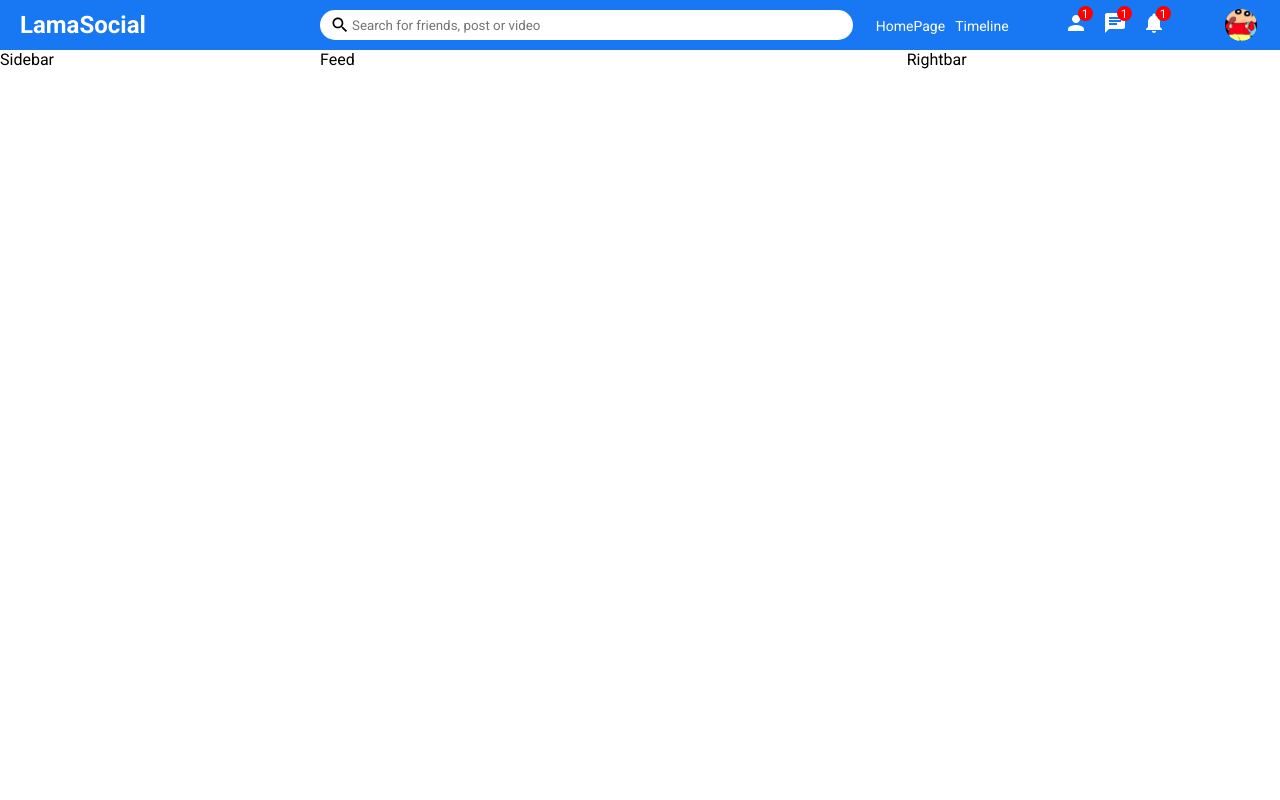
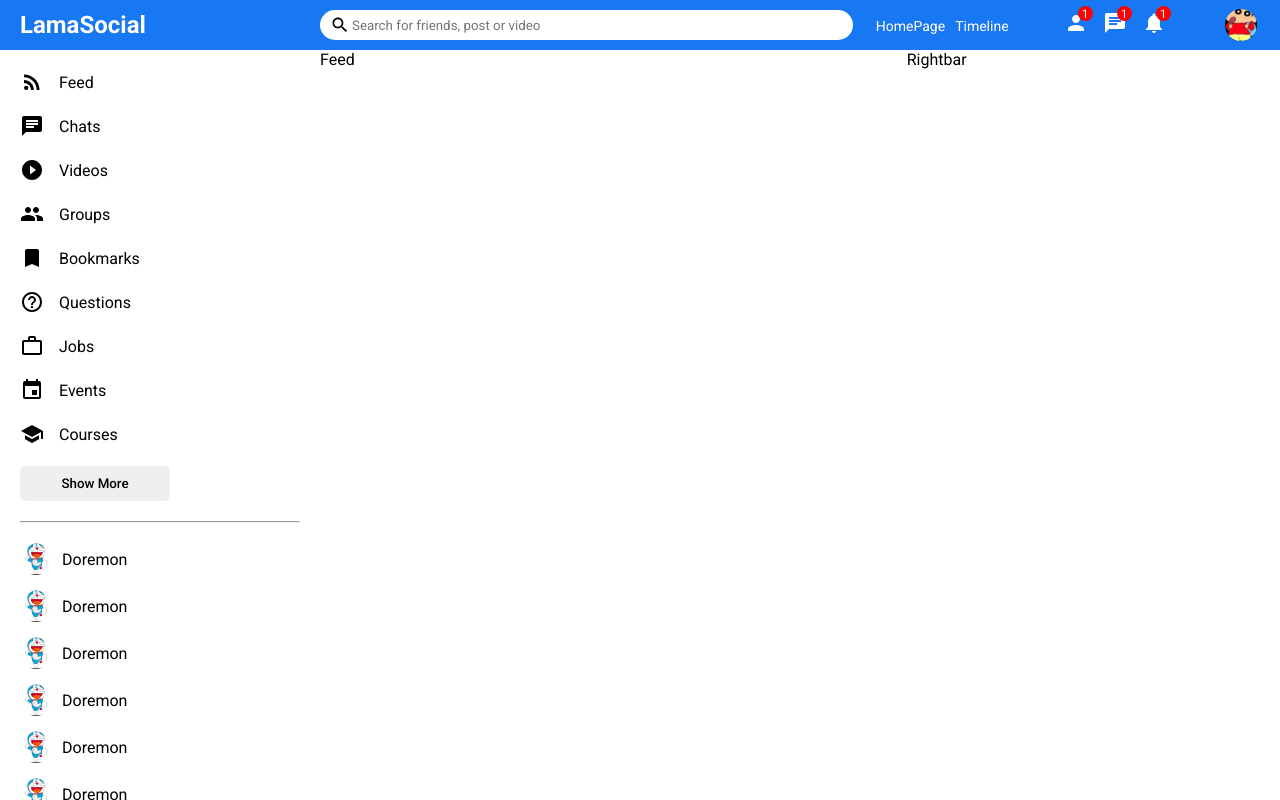
Before and after one commit to nikhilmaske-2001/React-social-media, a React (Create React App) app: page / in a window 1280 px wide. Built offline with nearby package versions, Linux system fonts and the light colour scheme.

Commit message:
Sidebar components with material UI.

```diff
--- a/src/components/sidebar/Sidebar.jsx
+++ b/src/components/sidebar/Sidebar.jsx
@@ -1,9 +1,144 @@
 import "./sidebar.css";
+import {
+  RssFeed,
+  Chat,
+  PlayCircleFilledOutlined,
+  Group,
+  Bookmark,
+  HelpOutline,
+  WorkOutline,
+  Event,
+  School,
+} from "@material-ui/icons";
 
 export default function Sidebar() {
-    return (
-        <div className="sidebar">
-            Sidebar
-        </div>
-    )
+  return (
+    <div className="sidebar">
+      <div className="sidebarWrapper">
+        <ul className="sidebarList">
+          <li className="sidebarListItem">
+            <RssFeed className="sidebarIcon" />
+            <span className="sidebarListItemText">Feed</span>
+          </li>
+          <li className="sidebarListItem">
+            <Chat className="sidebarIcon" />
+            <span className="sidebarListItemText">Chats</span>
+          </li>
+          <li className="sidebarListItem">
+            <PlayCircleFilledOutlined className="sidebarIcon" />
+            <span className="sidebarListItemText">Videos</span>
+          </li>
+          <li className="sidebarListItem">
+            <Group className="sidebarIcon" />
+            <span className="sidebarListItemText">Groups</span>
+          </li>
+          <li className="sidebarListItem">
+            <Bookmark className="sidebarIcon" />
+            <span className="sidebarListItemText">Bookmarks</span>
+          </li>
+          <li className="sidebarListItem">
+            <HelpOutline className="sidebarIcon" />
+            <span className="sidebarListItemText">Questions</span>
+          </li>
+          <li className="sidebarListItem">
+            <WorkOutline className="sidebarIcon" />
+            <span className="sidebarListItemText">Jobs</span>
+          </li>
+          <li className="sidebarListItem">
+            <Event className="sidebarIcon" />
+            <span className="sidebarListItemText">Events</span>
+          </li>
+          <li className="sidebarListItem">
+            <School className="sidebarIcon" />
+            <span className="sidebarListItemText">Courses</span>
+          </li>
+        </ul>
+        <button className="sidebarButton">Show More</button>
+        <hr className="sidebarHr" />
+        <ul className="sidebarFriendList">
+            <li className="sidebarFriend">
+                <img src="/assets/person/2.jpg" alt="" className="sidebarFriendImg" />
+                <span className="sidebarFriendName">Doremon</span>
+            </li>
+            <li className="sidebarFriend">
+                <img src="/assets/person/2.jpg" alt="" className="sidebarFriendImg" />
+                <span className="sidebarFriendName">Doremon</span>
+            </li>
+            <li className="sidebarFriend">
+                <img src="/assets/person/2.jpg" alt="" className="sidebarFriendImg" />
+                <span className="sidebarFriendName">Doremon</span>
+            </li>
+            <li className="sidebarFriend">
+                <img src="/assets/person/2.jpg" alt="" className="sidebarFriendImg" />
+                <span className="sidebarFriendName">Doremon</span>
+            </li>
+            <li className="sidebarFriend">
+                <img src="/assets/person/2.jpg" alt="" className="sidebarFriendImg" />
+                <span className="sidebarFriendName">Doremon</span>
+            </li>
+            <li className="sidebarFriend">
+                <img src="/assets/person/2.jpg" alt="" className="sidebarFriendImg" />
+                <span className="sidebarFriendName">Doremon</span>
+            </li>
+            <li className="sidebarFriend">
+                <img src="/assets/person/2.jpg" alt="" className="sidebarFriendImg" />
+                <span className="sidebarFriendName">Doremon</span>
+            </li>
+            <li className="sidebarFriend">
+                <img src="/assets/person/2.jpg" alt="" className="sidebarFriendImg" />
+                <span className="sidebarFriendName">Doremon</span>
+            </li>
+            <li className="sidebarFriend">
+                <img src="/assets/person/2.jpg" alt="" className="sidebarFriendImg" />
+                <span className="sidebarFriendName">Doremon</span>
+            </li>
+            <li className="sidebarFriend">
+                <img src="/assets/person/2.jpg" alt="" className="sidebarFriendImg" />
+                <span className="sidebarFriendName">Doremon</span>
+            </li>
+            <li className="sidebarFriend">
+                <img src="/assets/person/2.jpg" alt="" className="sidebarFriendImg" />
+                <span className="sidebarFriendName">Doremon</span>
+            </li>
+            <li className="sidebarFriend">
+                <img src="/assets/person/2.jpg" alt="" className="sidebarFriendImg" />
+                <span className="sidebarFriendName">Doremon</span>
+            </li>
+            <li className="sidebarFriend">
+                <img src="/assets/person/2.jpg" alt="" className="sidebarFriendImg" />
+                <span className="sidebarFriendName">Doremon</span>
+            </li>
+            <li className="sidebarFriend">
+                <img src="/assets/person/2.jpg" alt="" className="sidebarFriendImg" />
+                <span className="sidebarFriendName">Doremon</span>
+            </li>
+            <li className="sidebarFriend">
+                <img src="/assets/person/2.jpg" alt="" className="sidebarFriendImg" />
+                <span className="sidebarFriendName">Doremon</span>
+            </li>
+            <li className="sidebarFriend">
+                <img src="/assets/person/2.jpg" alt="" className="sidebarFriendImg" />
+                <span className="sidebarFriendName">Doremon</span>
+            </li>
+            <li className="sidebarFriend">
+                <img src="/assets/person/2.jpg" alt="" className="sidebarFriendImg" />
+                <span className="sidebarFriendName">Doremon</span>
+            </li>
+            <li className="sidebarFriend">
+                <img src="/assets/person/2.jpg" alt="" className="sidebarFriendImg" />
+                <span className="sidebarFriendName">Doremon</span>
+            </li>
+            <li className="sidebarFriend">
+                <img src="/assets/person/2.jpg" alt="" className="sidebarFriendImg" />
+                <span className="sidebarFriendName">Doremon</span>
+            </li>
+            <li className="sidebarFriend">
+                <img src="/assets/person/2.jpg" alt="" className="sidebarFriendImg" />
+                <span className="sidebarFriendName">Doremon</span>
+            </li>
+
+        </ul>
+      </div>
+    </div>
+  );
 }
--- a/src/components/sidebar/sidebar.css
+++ b/src/components/sidebar/sidebar.css
@@ -1,3 +1,69 @@
 .sidebar {
   flex: 3;
+  height: calc(100vh - 50px);
+  overflow-y: scroll;
+  position: sticky;
+  top: 50px;
 }
+
+::-webkit-scrollbar {
+  width: 5px;
+}
+::-webkit-scrollbar-track {
+  background-color: #f1f1f1;
+}
+::-webkit-scrollbar-thumb {
+  background-color: rgb(179, 179, 179);
+}
+
+.sidebarWrapper {
+  padding: 20px;
+}
+
+.sidebarList {
+  padding: 0;
+  margin: 0;
+  list-style: none;
+}
+
+.sidebarListItem {
+  display: flex;
+  align-items: center;
+  margin-bottom: 20px;
+}
+
+.sidebarIcon {
+  margin-right: 15px;
+}
+
+.sidebarButton {
+  width: 150px;
+  border: none;
+  padding: 10px;
+  border-radius: 5px;
+  font-weight: 500;
+}
+
+.sidebarHr {
+  margin: 20px 0;
+}
+
+.sidebarFriendList {
+  padding: 0;
+  margin: 0;
+  list-style: none;
+}
+
+.sidebarFriend {
+  display: flex;
+  align-items: center;
+  margin-bottom: 15px;
+}
+
+.sidebarFriendImg {
+  width: 32px;
+  height: 32px;
+  border-radius: 50%;
+  object-fit: cover;
+  margin-right: 10px;
+}
```
Also changed, not shown: public/assets/person/2.jpg (added).
